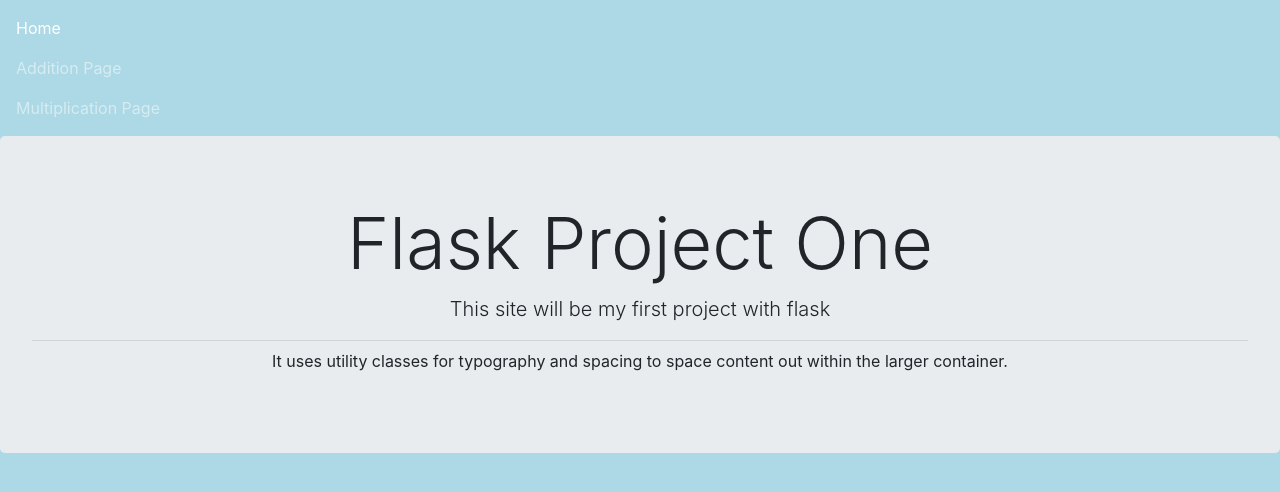
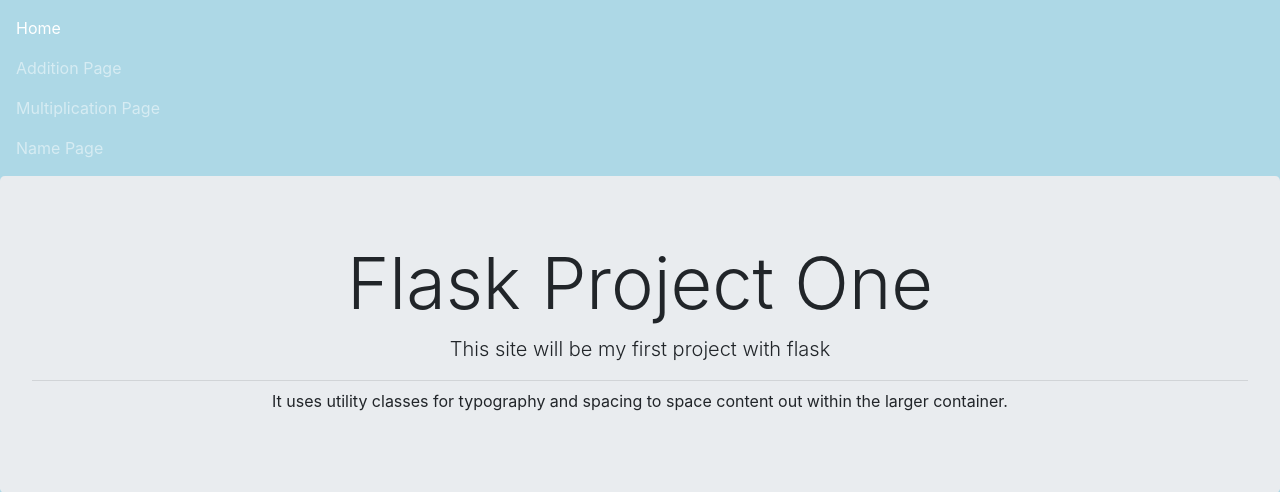
Before and after one commit to ravenusmc/flask_one, a Flask app: page / in a window 1280 px wide. Shown: the top 492 px of the page. Run offline with Flask 2, Linux system fonts and the light colour scheme; some libraries are stand-ins or nearby versions.

Commit message:
finished name part of project

```diff
--- a/main.py
+++ b/main.py
@@ -1,6 +1,7 @@
 from flask import Flask, render_template, request
 from one import *
 from times import *
+from names import *
 import time
 
 app = Flask(__name__)
@@ -33,9 +34,16 @@
     answer = str(times(first, second))
     return render_template('mul_results.html', result = answer, one = first, two = second)
 
-#NEED TO MAKE ONE FINAL SET OF PAGES FOR USERS NAME
+#Code for name pages
 @app.route('/name')
 def name_page():
     return render_template('name.html', the_title='Name Time!')
 
+@app.route('/names', methods=['POST'])
+def third():
+    first = str(request.form['first'])
+    last = str(request.form['last'])
+    full_name = str(name(first, last))
+    return render_template('name_results.html', full = full_name, first = first, last = last)
+
 app.run(debug=True)
--- /dev/null
+++ b/names.py
@@ -0,0 +1,3 @@
+def name(first, last):
+    full_name = first + ' ' + last
+    return full_name
--- a/templates/index.html
+++ b/templates/index.html
@@ -13,6 +13,9 @@
     <li class="nav-item">
       <a class="nav-link" href="/multiply">Multiplication Page</a>
     </li>
+    <li class="nav-item">
+      <a class="nav-link" href="/name">Name Page</a>
+    </li>
   </ul>
 </nav>
 
--- a/templates/name.html
+++ b/templates/name.html
@@ -8,12 +8,13 @@
 
     <main>
         <div class='center first-div'>
-            <form method='POST' action=''>
+            <form method='POST' action='/names'>
                 <table align='center'>
                     <p>Enter your First and Last name here: </p>
                     <tr><td>First Name: </td><td><input name='first' width='50'></td></tr>
                     <tr><td>Last Name: </rd><td><input name='last' width='50'></td></tr>
                 </table>
+                <button class='entry-button'>Submit</button>
             </form>
         </div>
     </main>
```
Also changed, not shown: templates/name_results.html (added, +10 -0 lines).
